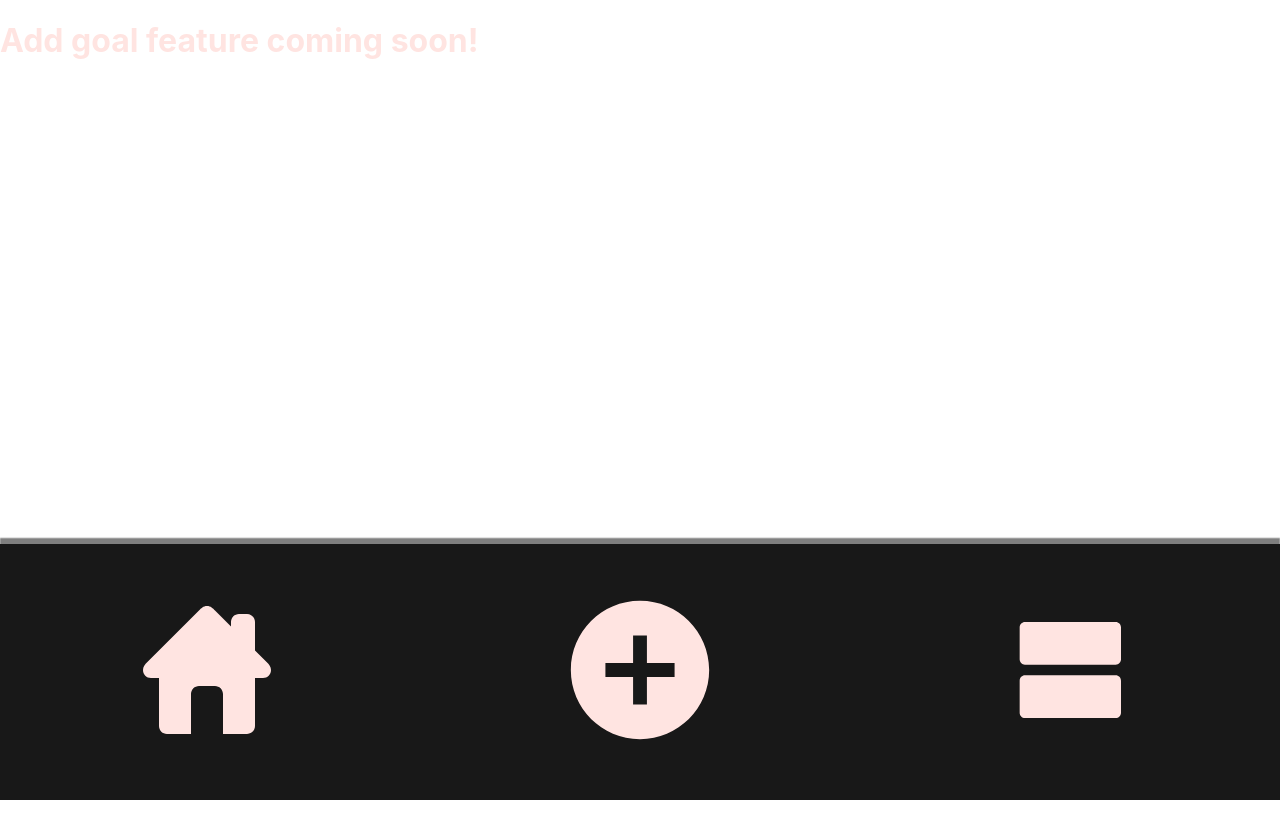
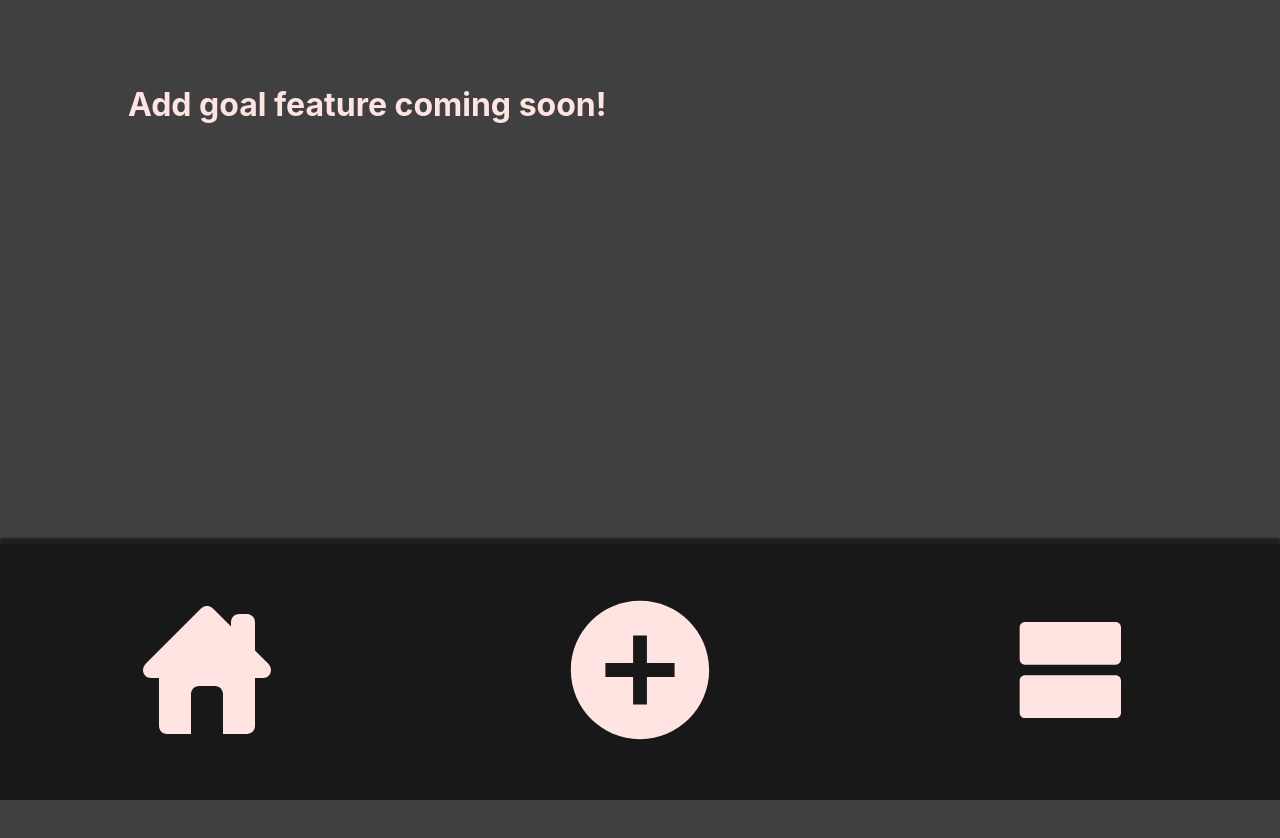
Before and after one commit to juanjmartinezguevara/goal-tracker, a React (Create React App) app in the folder client/: page /add-goal in a window 1280 px wide. Shown: the top 838 px of the page. Before the commit the page ends 800 px from the top, so only its background shows below. Built offline with nearby package versions, Linux system fonts and the light colour scheme.

Commit message:
Fix margins, background colors

```diff
--- a/client/src/components/AddGoal.js
+++ b/client/src/components/AddGoal.js
@@ -1,11 +1,13 @@
-import React from 'react';
+import React from "react";
 
 function AddGoal(props) {
-    return (
-        <div>
-            <h1>Add goal feature coming soon!</h1>
-        </div>
-    );
+  return (
+    <div className="bg-color">
+      <div className="margin-main">
+        <h1>Add goal feature coming soon!</h1>
+      </div>
+    </div>
+  );
 }
 
 export default AddGoal;
--- a/client/src/components/Agenda.js
+++ b/client/src/components/Agenda.js
@@ -1,11 +1,13 @@
-import React from 'react';
+import React from "react";
 
 function Agenda(props) {
-    return (
-        <div className='margin-main bg-color'>
-            <h1>Daily agenda feature in progress!</h1>
-        </div>
-    );
+  return (
+    <div className="bg-color">
+      <div className="margin-main">
+        <h1>Daily agenda feature in progress!</h1>
+      </div>
+    </div>
+  );
 }
 
 export default Agenda;
```
Also changed, not shown: 1 other file (tests, documents, lock files or other folders).
